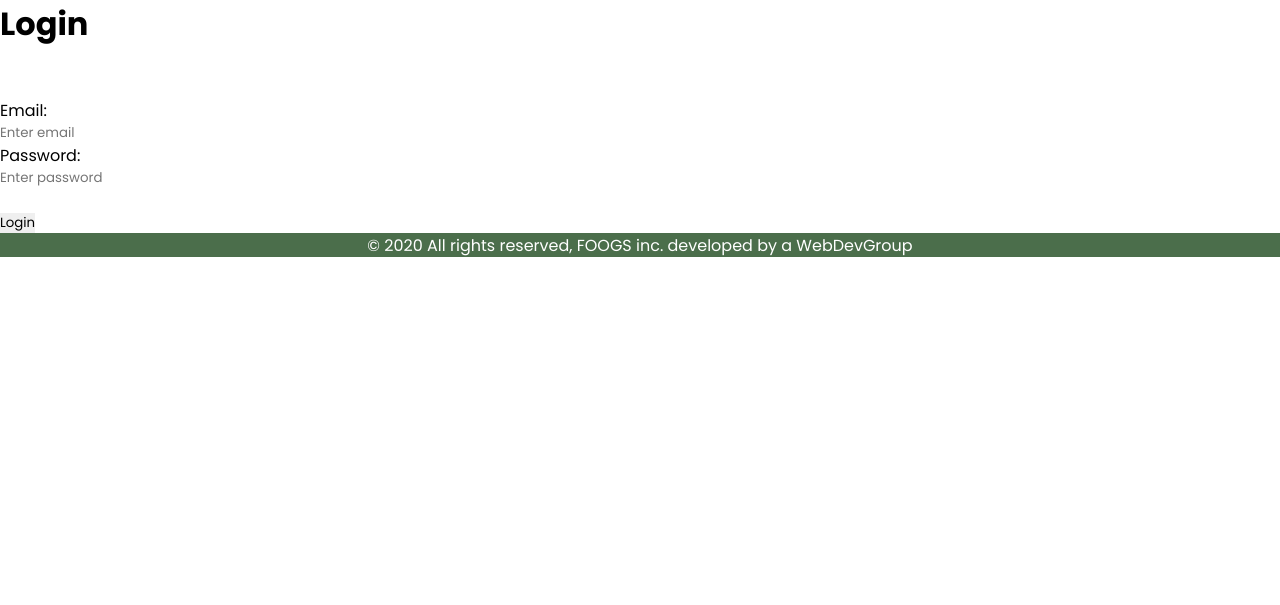
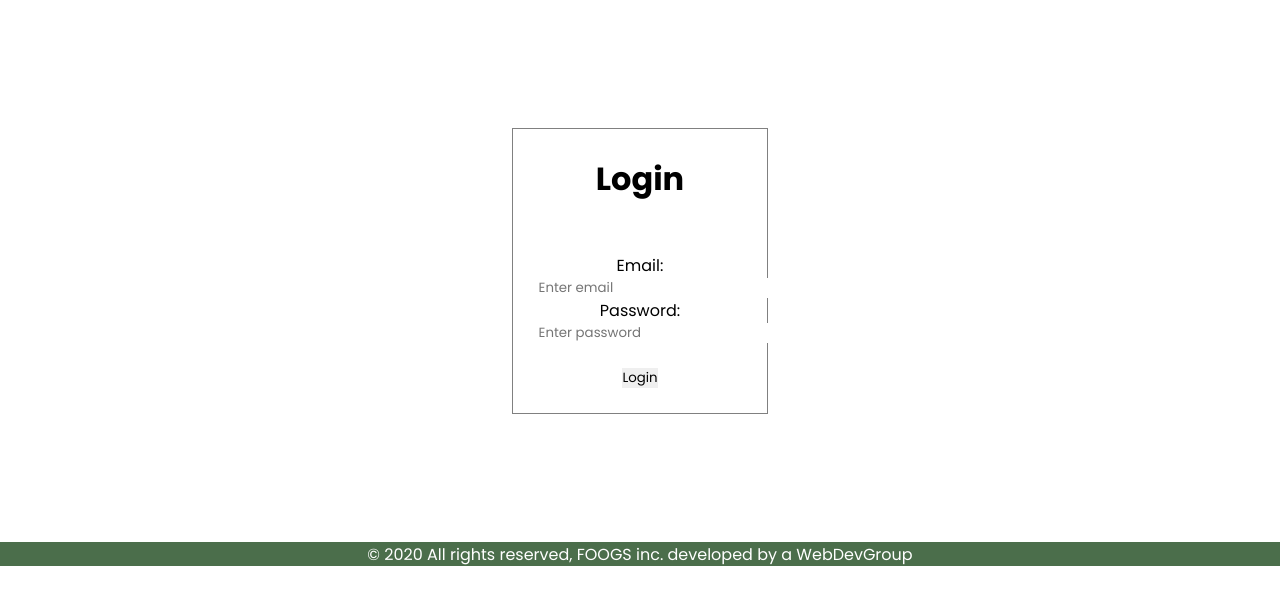
Before and after one commit to JangKarl/web-dev-proj, a PHP site: page /admin/login.php in a window 1280 px wide. Shown: the top 605 px of the page. Run offline with PHP 8.4, Linux system fonts and the light colour scheme.

Commit message:
Update admin.css

```diff
--- a/Project/css/admin.css
+++ b/Project/css/admin.css
@@ -175,7 +175,26 @@ a:hover{
 }
 /* table */
 
+.success{
+    color:rgb(75, 110, 75);
+}
 
+.failed{
+    color: red;
+}
+
+
+/*Login admin*/
+.login{
+    border: 1px solid grey;
+    width: 20%;
+    margin: 10% auto;
+    padding: 2%;
+    text-align: center;
+}
+    .login h1{
+        text-align: center;
+    }
 /* .main-skills{
     display: flex;
     margin-top: 20px;
```
